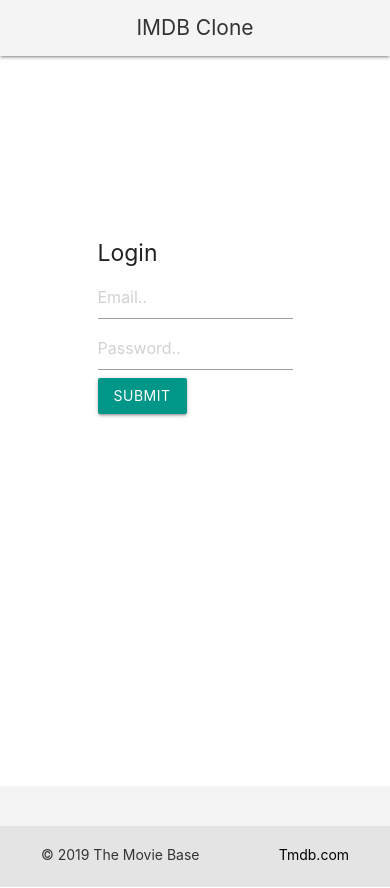
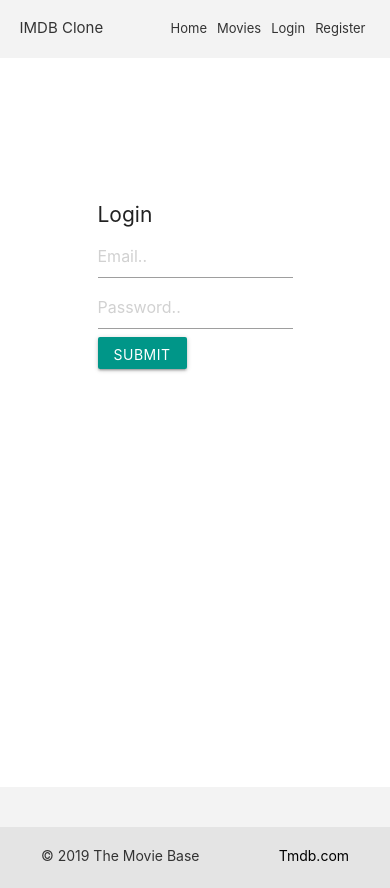
Before and after one commit to tolgakoyluoglu/imdb-clone-frontend, a React (Create React App) app: page /login in a window 390 px wide. Built offline with nearby package versions, Linux system fonts and the light colour scheme.

Commit message:
Add responsive css

```diff
--- a/src/components/home/Home.css
+++ b/src/components/home/Home.css
@@ -61,3 +61,34 @@ input[type=text]:focus{
     margin: auto;
     text-align: center;
 }
+@media only screen and (max-width : 500px) {
+    .homeSearch {
+        width: 75%;
+        justify-content: center;
+        display: flex;
+    }
+    input[type=text]:not(.browser-default) {
+        width: 62%;
+        font-size: 16px;
+        margin: auto;
+    }
+    form {
+        padding-top: 30px;
+        padding-bottom: 30px;
+    }
+    .btn {
+        height: 42px;
+    }
+}
+@media only screen and (min-device-width : 768px) and (max-device-width : 1024px) {
+    .homeContainer {
+        justify-content: center;
+    }
+    .homeSearch {
+        width: 67%;
+        justify-content: center;
+    }
+    .btn {
+        height: 32px;
+    }
+    }
--- a/src/components/movies/Movie.css
+++ b/src/components/movies/Movie.css
@@ -13,7 +13,7 @@
 }
 
 .imageContainer {
-    width: 20%;
+    width: 18%;
 }
 
 .movieInfo {
@@ -39,3 +39,47 @@ iframe {
     width: 100%;
     height: 700px;
 }
+
+@media only screen and (max-width : 500px) {
+    .movieContainer {
+        flex-direction: column;
+        text-align: center;
+        justify-content: center;
+    }
+    .imageContainer {
+        width: 70%;
+        margin: auto;
+    }
+    .movieText {
+        width: 100%;
+        padding-left: 0px;
+        padding-top: 0px;
+    }
+    .movieInfo {
+        padding-left: 0px;
+        padding-top: 10px;
+    }
+    iframe {
+        height: 300px;
+    }
+    h4 {
+        font-size: 22px;
+    }
+    h5 {
+        font-size: 21px;
+    }
+    .videoContainer {
+        padding-bottom: 30px;
+        padding-top: 5px;
+        text-align: center;
+    }
+    .name {
+        margin: auto;
+    }
+    .actorContainer {
+        height: 35px;
+    }
+    .videoContainer h4 {
+        padding-bottom: 10px;
+    }
+}
--- a/src/components/movies/Movie.js
+++ b/src/components/movies/Movie.js
@@ -51,16 +51,21 @@ export default class Movie extends Component {
 
   //Save movie to watchlist
   saveToWatchlist = () => {
+    if (localStorage.getItem('id') !== null) {
       let model = {
         user: localStorage.getItem('id'),
-      //user: this.state.movie.id,
+        image: this.state.movie.poster_path,
         title: this.state.movie.title,
       }
       axios.post(`${process.env.REACT_APP_API_PORT}/watchlist/add`, {
         user: localStorage.getItem('id'),
-      title: this.state.movie.title
+        title: this.state.movie.title,
+        image: this.state.movie.poster_path,
       })
       console.log(model)
+    } else {
+      alert('You need to login to be able to add movies to your watchlist')
+    }
   }
 
   render() {
@@ -136,10 +141,7 @@ export default class Movie extends Component {
               <p>Imdb Rating: {this.state.movie.vote_average}</p>
               <p>Popularity: {this.state.movie.popularity}</p>
               <p>Runtime: {this.state.movie.runtime} min</p>
-              <Link to={{ pathname: "/profile/" + this.state.movie.id }}>
               <button onClick={this.saveToWatchlist} className="btn waves-effect waves-light" type="submit" name="action">Add to watchlist</button>
-              </Link>
-
             </div>
             <div className="movieInfo">
               <h5>Actors: </h5>
--- a/src/components/navbar/Navbar.css
+++ b/src/components/navbar/Navbar.css
@@ -1,20 +1,47 @@
-.navbar {
-    background-color: #f4f4f4;
+ header {
+    background-color: #f3f3f3;
 }
 
-nav ul a {
+.navWrapper a {
+    color: #333
+}
+
+.navWrapper {
+    width: 80%;
+    margin: auto;
+    display: flex;
+    justify-content: space-between;
+}
+
+
+ul#navMenu {
+    display: flex;
+}
+
+ul {
+    display: flex;
+    color: #333
+}
+
+li {
+    padding: 5px;
+}
+
+.logo {
+    padding-top:15px;
+    font-size: 19px;
     color: #333;
 }
 
-.navbar a {
-    color: #333
+@media only screen and (max-width : 500px) {
+    .logo {
+        font-size: 15px;
+        padding-top: 17px;
+    }
+    li {
+        font-size: 13px;
+    }
+    .navWrapper {
+        width: 90%;
+    }
 }
-
-nav .nav-wrapper {
-    width: 80%;
-    margin: auto;
-}
-
-nav .brand-logo {
-    font-size: 1.5rem;
-}
--- a/src/components/navbar/Navbar.js
+++ b/src/components/navbar/Navbar.js
@@ -43,17 +43,15 @@ class Navbar extends Component {
         )
         return (
             <header>
-                <nav className="navbar">
-                    <div className="nav-wrapper">
-                        <a href="/" className="brand-logo">IMDB Clone</a>
-                        <ul id="nav-mobile" className="right hide-on-med-and-down">
-                            <li><Link to="/">Home</Link> </li>
-                            <li><Link to="/movies">Movies</Link> </li>
-                            <li>{localStorage.usertoken ? loggedIn : notLoggedIn}</li>
+                <div className="navWrapper">
+                    <a href="/" className="logo">IMDB Clone</a>
+                    <ul id="navMenu" className="navMenu">
+                        <li><Link to="/">Home</Link> </li>
+                        <li><Link to="/movies">Movies</Link> </li>
+                        {localStorage.usertoken ? loggedIn : notLoggedIn}
 
-                        </ul>
-                    </div>
-                </nav>
+                    </ul>
+                </div>
             </header>
         )
     }
--- a/src/components/profile/Profile.css
+++ b/src/components/profile/Profile.css
@@ -22,8 +22,28 @@ label {
     text-align: center;
 }
 
-.watchList {
+.watchlistContainer {
     width: 80%;
     margin: auto;
+    display: -webkit-flex;
+    display: flex;
+    -webkit-flex-wrap: wrap;
+    flex-wrap: wrap;
+}
+.watchList {
     text-align: center;
 }
+
+.small {
+    cursor: pointer;
+    color: red;
+}
+.icon p {
+    margin-top: 0px;
+    font-size: 18px;
+}
+.icon {
+    display: flex;
+    justify-content: center;
+    width: 18%;
+}
--- a/src/components/profile/Profile.js
+++ b/src/components/profile/Profile.js
@@ -2,6 +2,7 @@ import React, { Component } from 'react'
 import jwt_decode from 'jwt-decode'
 import '../profile/Profile.css'
 import axios from 'axios';
+import { Link } from "react-router-dom";
 
 export default class Profile extends Component {
     state = {
@@ -13,11 +14,15 @@ export default class Profile extends Component {
     componentDidMount() {
         const token = localStorage.usertoken
         const decoded = jwt_decode(token)
-        const user = localStorage.getItem('id')
         this.setState({
             email: decoded.email,
             name: decoded.name,
         })
+        this.showMovie()
+    }
+    //Show movies in watchlist
+    showMovie = () => {
+        const user = localStorage.getItem('id')
         axios.post(`${process.env.REACT_APP_API_PORT}/watchlist/show`, {
             user: user
         })
@@ -27,11 +32,12 @@ export default class Profile extends Component {
                 })
             })
     }
-
     //Delete movie from watchlist
     deleteMovie = (id) => {
         axios.delete(`${process.env.REACT_APP_API_PORT}/watchlist/delete/${id}`)
             .then(res => {
+                console.log(res)
+                this.showMovie()
             })
     }
 
@@ -39,10 +45,31 @@ export default class Profile extends Component {
         let watchlist = this.state.watchlist
         let movieList = watchlist.map(movie => {
             return (
-                <div key={movie._id}>
-                    <p>{movie.title}<i onClick={() => this.deleteMovie(movie._id)} className="small material-icons">clear</i></p>
+                // <div className="movieContainer">
+                //     <div className="icon" key={movie._id}>
+                //     </div>
+                //     <div className="imageContainer">
+                //         <div className="card">
+                //             <div className="card-image">
+                //                 <img src={"http://image.tmdb.org/t/p/w185" + movie.image} alt="Not Found"></img>
+                //             </div>
+                //         </div>
+                //     </div>
+                // </div>
 
-                </div>
+                <div className="col s12 m6" key={movie.id}>
+                    <Link to={{ pathname: "/movie/" + movie.id }}>
+                        <div className="card">
+                            <div className="card-image">
+                                <img src={"http://image.tmdb.org/t/p/w185" + movie.image} alt="Not Found"></img>
+                            </div>
+                        </div>
+                    </Link>
+                    <h6>{movie.title}</h6>
+                    <i onClick={() => this.deleteMovie(movie._id)} className="small material-icons">clear</i>
+                </div >
+
+
             )
         })
         return (
@@ -52,7 +79,10 @@ export default class Profile extends Component {
                 </div>
                 <div className="watchList">
                     <h5>Watchlist: </h5>
-                    {movieList}
+                    <div className="watchlistContainer">
+
+                        {movieList}
+                    </div>
                 </div>
             </div>
         )
--- a/src/components/start/Start.css
+++ b/src/components/start/Start.css
@@ -62,3 +62,42 @@
       transform: scale(1.0);
     }
   }
+
+  @media only screen and (max-width : 500px) {
+        .bannertext {
+            padding-top: 200px;
+        }
+        .text p {
+            font-size: 13px;
+        }
+        .text h5 {
+            font-size: 17px;
+        }
+        .text {
+            width: 100%;
+        }
+        .banner {
+            height: 400px;
+        }
+        .latest {
+            display: block;
+        }
+        .rated {
+            display: block;
+        }
+        .col {
+            width: 93%;
+        }
+        .featured h4 {
+            font-size: 25px;
+        }
+        .featured {
+            margin-top: 30px;
+            margin-bottom: 30px;
+        }
+    }
+    @media only screen and (min-device-width : 768px) and (max-device-width : 1024px) {
+        .bannertext {
+            padding-top: 300px;
+        }
+        }
--- a/src/components/start/Start.js
+++ b/src/components/start/Start.js
@@ -109,7 +109,7 @@ export default class Start extends Component {
 
         showUpcoming = upcomingFive.map(upcoming => {
             return (
-                <div classame="col s12 m6" key={upcoming.id}>
+                <div className="col s12 m6" key={upcoming.id}>
                     <Link to={{ pathname: "/movie/" + upcoming.id }}>
                         <div className="card">
                             <div className="card-image">
```
Lines whose indentation alone changed are shown as unchanged.
